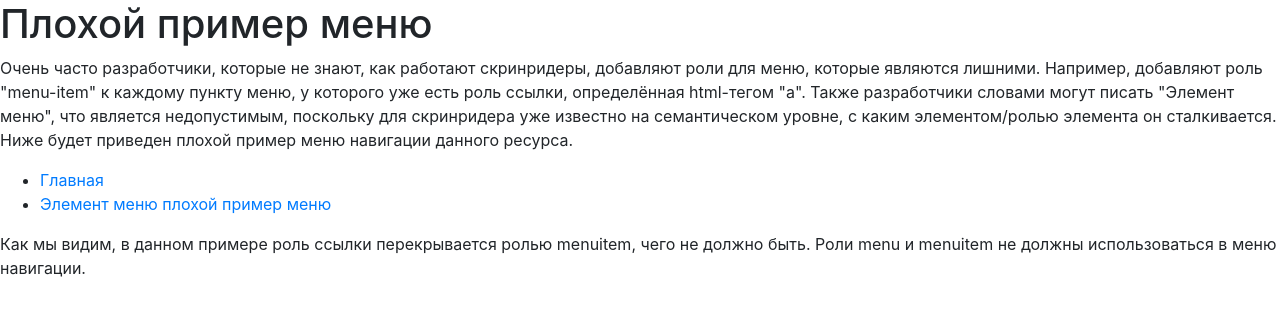
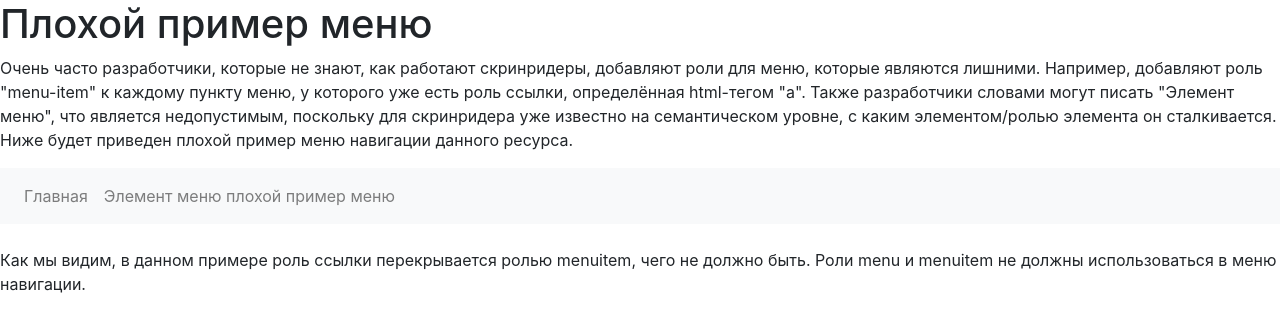
Before and after one commit to sevapopov2/wai-aria-inspection, a Django app: template server/templates/main/bad-examples/menu.html in a window 1280 px wide. Shown: the part 60-392 px from the top of the page. Run offline with Django 4.2, Linux system fonts and the light colour scheme; the template is opened without the code that fills it, so the values that code supplies are empty; some libraries are stand-ins or nearby versions.

Commit message:
Add styles to bad menu example

```diff
--- a/server/templates/main/bad-examples/menu.html
+++ b/server/templates/main/bad-examples/menu.html
@@ -9,15 +9,18 @@
     Также разработчики словами могут писать "Элемент меню", что является недопустимым, поскольку для скринридера уже
     известно на семантическом уровне, с каким элементом/ролью элемента он сталкивается.
     Ниже будет приведен плохой пример меню навигации данного ресурса.</p>
-    <nav id=""bad-menu" aria-label="Меню">
-        <ul>
-            <li>
-                <a href="{% url 'main:index' %}" role="menuitem">Главная</a>
-            </li>
-            <li>
-                <a href="{% url 'main:bad-menu-example' %}" role="menuitem">Элемент меню плохой пример меню</a>
-            </li>
-        </ul>
+    <nav id="bad-menu" aria-label="Меню" class="navbar navbar-expand-md navbar-light bg-light sticky-top">
+        <div id="navbar">
+            <ul class="navbar-nav">
+                <li class="nav-item">
+                    <a href="{% url 'main:index' %}" role="menuitem" class="nav-link">Главная</a>
+                </li>
+                <li class="nav-item">
+                    <a href="{% url 'main:bad-menu-example' %}" role="menuitem" class="nav-link">Элемент меню плохой пример меню</a>
+                </li>
+            </ul>
+        </div>
     </nav>
+    <br>
     <p>Как мы видим, в данном примере роль ссылки перекрывается ролью menuitem, чего не должно быть. Роли menu и menuitem не должны использоваться в меню навигации.</p>
 {% endblock %}
```
